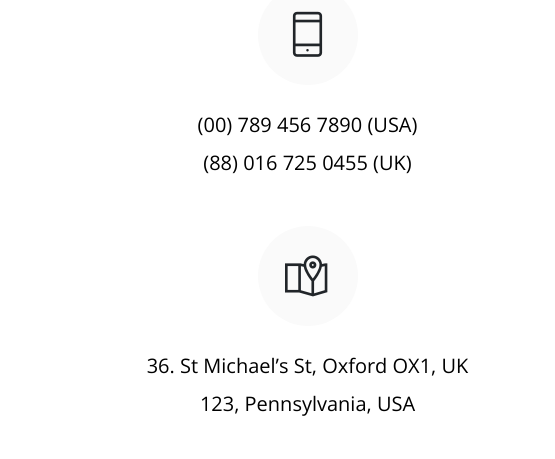
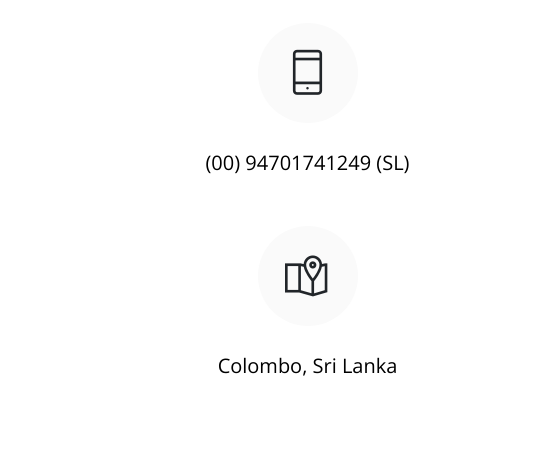
Before and after one commit to Ashen2020/sipsuru-web, a plain HTML site: page contact.html in a window 1280 px wide. Shown: the part 374-833 px from the top of the page, 0-555 px from the left. Drawn offline with nearby package versions, Linux system fonts and the light colour scheme; some packages are replaced by stand-ins of ours.

Commit message:
contact changes

```diff
--- a/contact.html
+++ b/contact.html
@@ -99,8 +99,7 @@
 							<i class="ti-mobile"></i>
 						</div>
 						<div class="details">
-							<h3>(00) 789 456 7890 (USA)</h3>
-							<h3>(88) 016 725 0455 (UK)</h3>
+							<h3>(00) 94701741249 (SL)</h3>
 						</div>
 					</div>
 					<div class="address-block text-center">
@@ -108,8 +107,7 @@
 							<i class="ti-map-alt"></i>
 						</div>
 						<div class="details">
-							<h3>36. St Michael’s St, Oxford OX1, UK</h3>
-							<h3>123, Pennsylvania, USA</h3>
+							<h3>Colombo, Sri Lanka</h3>
 						</div>
 					</div>
 				</div>
```
